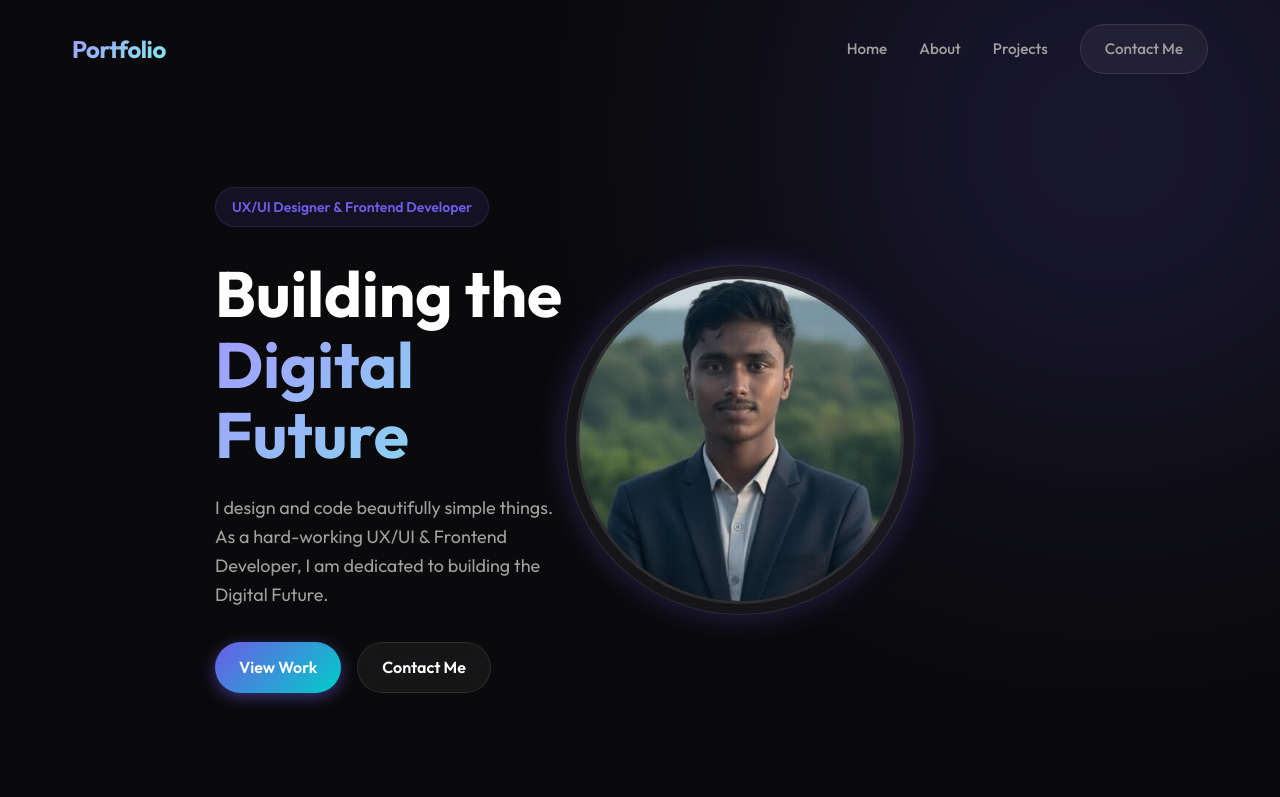
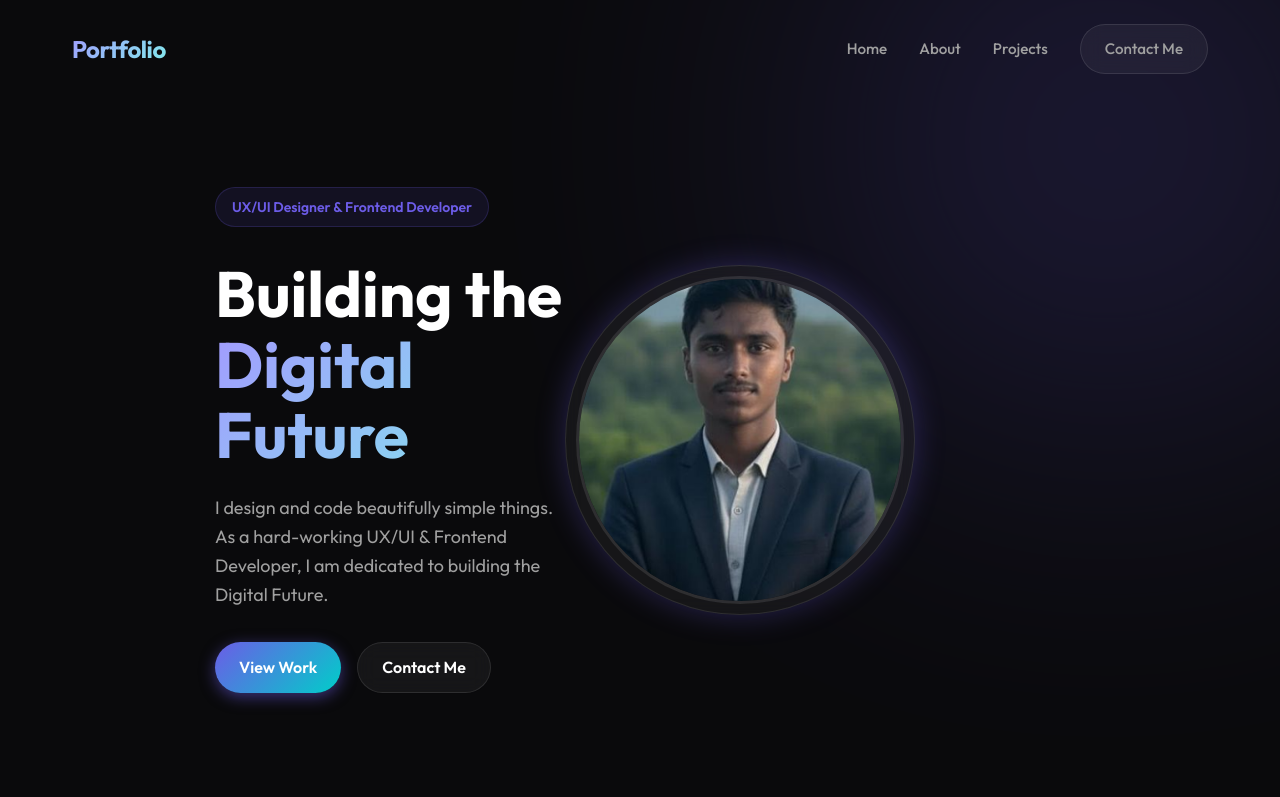
Before and after one commit to Rohith0045/portfolio.com, a plain HTML site: page index.html in a window 1280 px wide. Shown: the top 797 px of the page. Drawn offline with Linux system fonts and the light colour scheme.

Commit message:
Update profile image

```diff
--- a/index.html
+++ b/index.html
@@ -44,7 +44,7 @@
             <div class="hero-visual reveal delay-200">
                 <div class="abstract-shape float-anim"></div>
                 <div class="hero-image-container float-anim delay-300">
-                    <img src="assets/images/profile.jpg" alt="ROHITH S" class="hero-profile-img">
+                    <img src="assets/images/profile.png" alt="ROHITH S" class="hero-profile-img">
                 </div>
             </div>
         </div>
```
Also changed, not shown: assets/images/profile.jpg (deleted), assets/images/profile.png (added).
